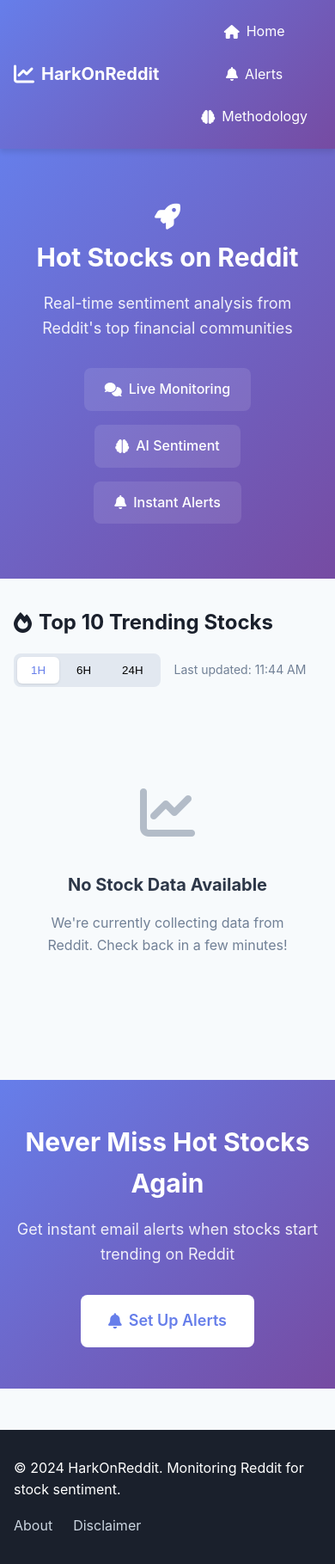
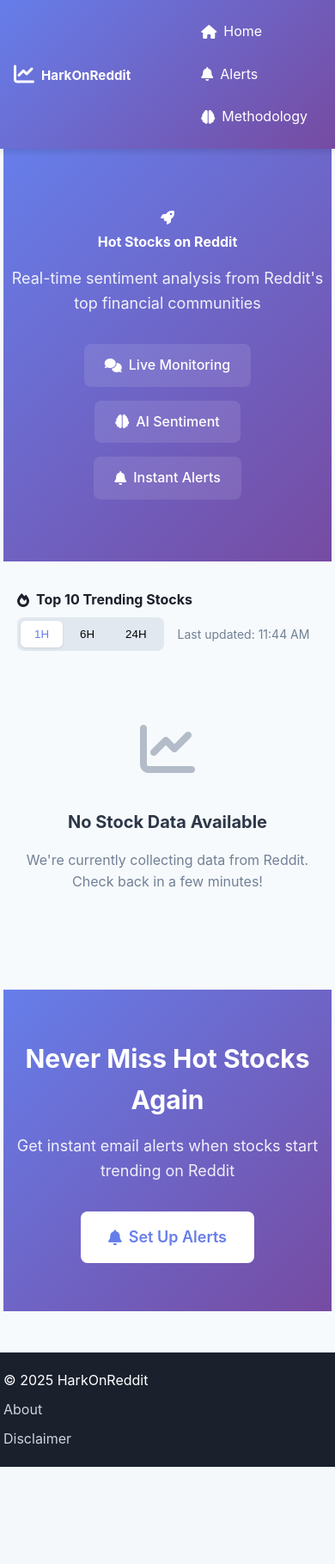
Before and after one commit to bestin-07/harkonreddit, a Flask app: page / in a window 390 px wide. Shown: the whole page at 86% size. After the commit the page ends 1706 px from the top, so only its background shows below. Run offline with Flask 3, Linux system fonts and the light colour scheme; data that the repository does not hold is empty.

Commit message:
feat: Enhance responsive design and add under development notice for email alerts feature

```diff
--- a/src/stockhark/web/static/css/style.css
+++ b/src/stockhark/web/static/css/style.css
@@ -1,3 +1,90 @@
+/* --- GLOBAL RESPONSIVE ENHANCEMENTS --- */
+@media (max-width: 1024px) {
+    .container, .main-content, .footer-content {
+        padding-left: 0.5rem;
+        padding-right: 0.5rem;
+    }
+    .navbar-brand span {
+        font-size: 1.1rem;
+    }
+}
+
+@media (max-width: 768px) {
+    .container, .main-content, .footer-content {
+        padding-left: 0.25rem;
+        padding-right: 0.25rem;
+    }
+    .navbar, .nav-menu, .section-header, .footer-content {
+        flex-direction: column !important;
+        align-items: flex-start !important;
+        gap: 0.5rem !important;
+    }
+    .main-content {
+        min-height: unset;
+    }
+    .hero-title, .section-header h2 {
+        font-size: 1.3rem !important;
+    }
+    .hero-content, .cta-content {
+        padding: 0.5rem !important;
+    }
+    .subscribe-card, .stock-metrics, .criteria-grid, .feature-grid, .tech-details, .advantages-grid {
+        grid-template-columns: 1fr !important;
+    }
+    .modal-content {
+        margin: 10% auto !important;
+        width: 98% !important;
+        max-width: 99vw !important;
+        padding: 1rem !important;
+    }
+    .calculation-table {
+        min-width: 600px;
+    }
+    .responsive-table-container {
+        margin: 0 -0.5rem;
+        padding: 0 0.5rem;
+    }
+    .footer {
+        padding: 1rem 0 !important;
+    }
+    .footer-links {
+        flex-direction: column !important;
+        gap: 0.5rem !important;
+    }
+    .flash-messages {
+        left: 0.5rem !important;
+        right: 0.5rem !important;
+        top: 60px !important;
+    }
+    .stock-details-header {
+        font-size: 1rem !important;
+    }
+    .empty-state {
+        padding: 2rem 0.5rem !important;
+    }
+    .email-preview, .tech-card, .feature-card, .advantage-item {
+        padding: 1rem !important;
+    }
+}
+
+@media (max-width: 480px) {
+    .navbar-brand span {
+        font-size: 0.95rem !important;
+    }
+    .modal-content {
+        padding: 0.5rem !important;
+    }
+    .hero-title, .section-header h2 {
+        font-size: 1rem !important;
+    }
+    .footer-content {
+        padding: 0.25rem !important;
+    }
+    .responsive-table-container {
+        margin: 0 -0.25rem;
+        padding: 0 0.25rem;
+    }
+}
 /* Modern, minimalistic CSS with excellent color theory */
 :root {
     /* Primary Colors - Based on modern design principles */
--- a/src/stockhark/web/templates/base.html
+++ b/src/stockhark/web/templates/base.html
@@ -52,7 +52,7 @@
 
     <footer class="footer">
         <div class="footer-content">
-            <p>&copy; 2024 HarkOnReddit. Monitoring Reddit for stock sentiment.</p>
+            <p>&copy; 2025 HarkOnReddit</p>
             <div class="footer-links">
                 <a href="#" onclick="showAbout()">About</a>
                 <a href="#" onclick="showDisclaimer()">Disclaimer</a>
@@ -79,7 +79,6 @@
                 <li>Real-time Reddit monitoring</li>
                 <li>Sentiment analysis</li>
                 <li>Email alerts for hot stocks</li>
-                <li>Clean, minimalistic interface</li>
             </ul>
         </div>
     </div>
--- a/src/stockhark/web/templates/subscribe.html
+++ b/src/stockhark/web/templates/subscribe.html
@@ -1,3 +1,6 @@
+<div class="underdev-warning" style="background: #fff3cd; color: #856404; border: 1px solid #ffeeba; padding: 16px; margin-bottom: 24px; border-radius: 6px; text-align: center;">
+    <strong><i class="fas fa-tools"></i> Under Development:</strong> The email alerts feature is currently under development. Subscriptions may not work as expected.
+</div>
 {% extends "base.html" %}
 
 {% block title %}Email Alerts - Reddit Stock Monitor{% endblock %}
```
Also changed, not shown: src/stockhark/web/templates/sentiment_methodology.html (+74 -1 lines), 1 other file.
